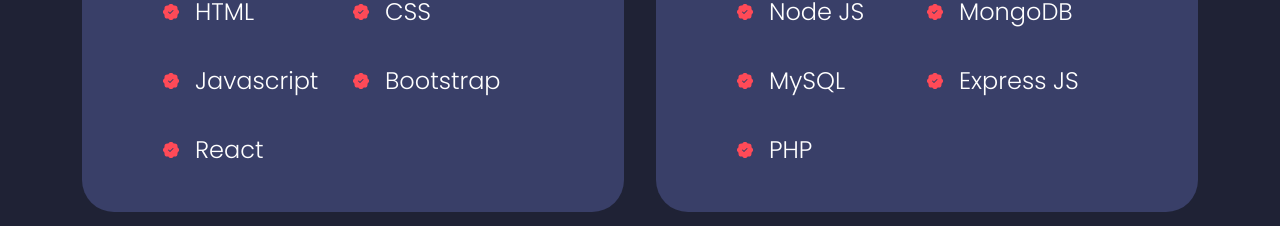
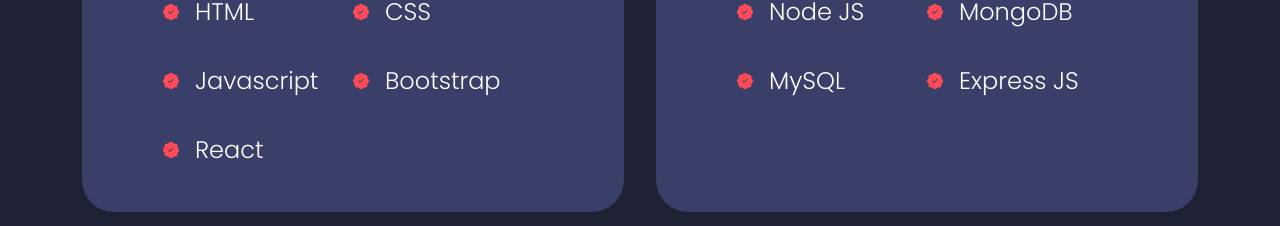
Before and after one commit to C6-YazeedWidyan/Portfolio, a React (Create React App) app in the folder portfolio/: page / in a window 1280 px wide. Shown: the part 1790-2016 px from the top of the page. Built offline with nearby package versions, Linux system fonts and the light colour scheme.

Commit message:
update on contact section

```diff
--- a/portfolio/src/components/experience/Experience.js
+++ b/portfolio/src/components/experience/Experience.js
@@ -80,13 +80,6 @@
                 <small className="text-light"></small>
               </div>
             </article>
-            <article className="experience_details">
-              <BsPatchCheckFill className="exp_icon" />
-              <div>
-                <h4>PHP</h4>
-                <small className="text-light"></small>
-              </div>
-            </article>
           </div>
         </div>
       </div>
--- a/portfolio/src/components/header/Header.js
+++ b/portfolio/src/components/header/Header.js
@@ -3,7 +3,7 @@
 import "./Header.css";
 import ME from "../../assets/yazeed.jpg";
 import HeaderSocials from "./HeaderSocials";
-
+// sdsa
 const Header = () => {
   return (
     <header>
```
